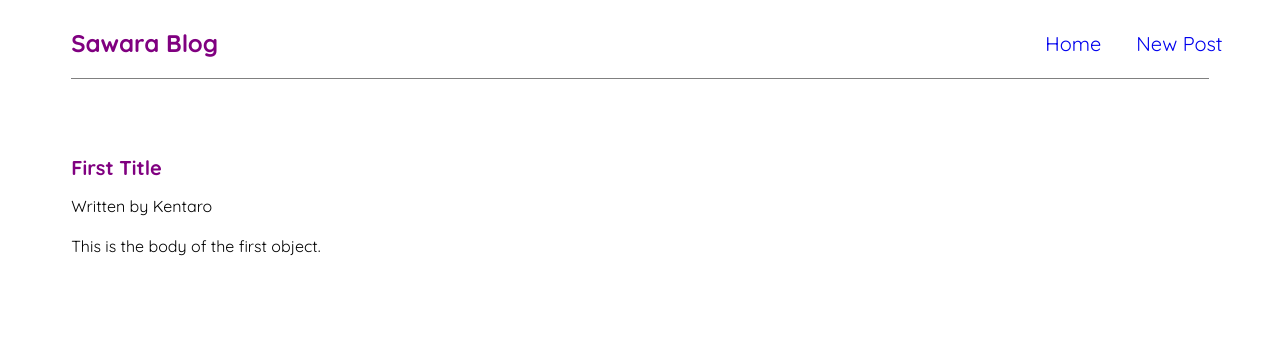
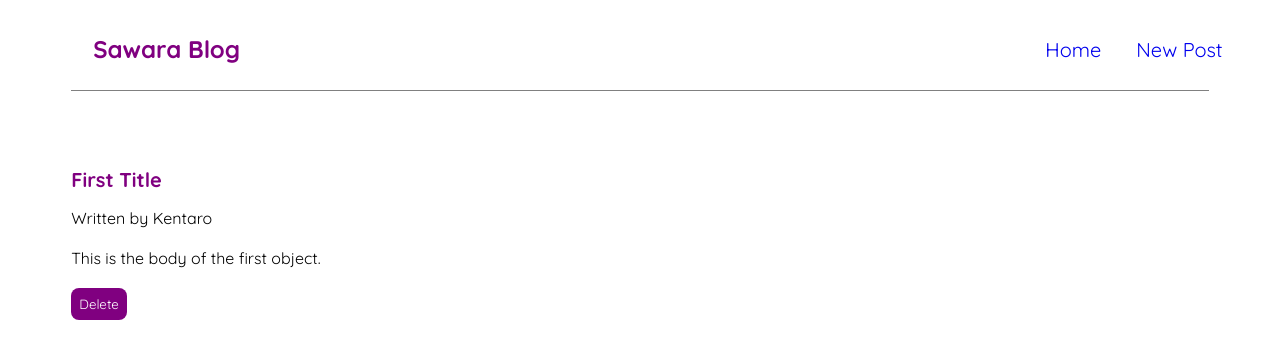
Before and after one commit to KentoBaguetti/React-Blog-App, a React (Create React App) app: page /blogs/1 in a window 1280 px wide. Shown: the top 358 px of the page. Built offline with nearby package versions, Linux system fonts and the light colour scheme; data requests are answered from the project's data file; a web font is replaced by a local one.

Commit message:
Add 404 page

```diff
--- a/data/db.json
+++ b/data/db.json
@@ -1,31 +1,31 @@
 {
   "blogs": [
     {
-      "id": 1,
+      "id": "1",
       "title": "First Title",
       "author": "Kentaro",
       "body": "This is the body of the first object."
     },
     {
-      "id": 2,
+      "id": "2",
       "title": "Second Title",
       "author": "Hyogara",
       "body": "This is the body of the second object."
     },
     {
-      "id": 3,
+      "id": "3",
       "title": "Third Title",
       "author": "Kentaro",
       "body": "This is the body of the third object."
     },
     {
-      "id": 4,
+      "id": "4",
       "title": "Fourth Title",
       "author": "Chocochan",
       "body": "This is the body of the fourth object."
     },
     {
-      "id": 5,
+      "id": "5",
       "title": "Fifth Title",
       "author": "Kentaro",
       "body": "This is the body of the fifth object."
--- a/src/App.js
+++ b/src/App.js
@@ -2,6 +2,7 @@ import Navbar from "./Navbar.js";
 import Home from "./Home.js";
 import Create from "./Create.js";
 import BlogDetails from "./BlogDetails.js";
+import NotFound from "./NotFound.js";
 import { BrowserRouter as Router, Route, Routes } from "react-router-dom";
 
 function App() {
@@ -14,6 +15,7 @@ function App() {
             <Route path="/" element={<Home />} />
             <Route path="/create" element={<Create />} />
             <Route path="/blogs/:id" element={<BlogDetails />} />
+            <Route path="*" element={<NotFound />} />
           </Routes>
         </div>
       </div>
--- a/src/BlogDetails.js
+++ b/src/BlogDetails.js
@@ -1,5 +1,6 @@
-import { useParams } from "react-router-dom";
+import { useParams, useNavigate } from "react-router-dom";
 import useFetch from "./useFetch";
+import axios from "axios";
 
 const BlogDetails = () => {
   const { id } = useParams();
@@ -8,6 +9,14 @@ const BlogDetails = () => {
     isPending,
     error,
   } = useFetch(`http://localhost:8000/blogs/${id}`);
+
+  const navigate = useNavigate();
+
+  const handleClick = () => {
+    axios.delete(`http://localhost:8000/blogs/${id}`).then(() => {
+      navigate("/");
+    });
+  };
 
   return (
     <div className="blog-details">
@@ -18,6 +27,9 @@ const BlogDetails = () => {
           <h2>{blog.title}</h2>
           <p>Written by {blog.author}</p>
           <div>{blog.body}</div>
+          <button onClick={handleClick} type="button">
+            Delete
+          </button>
         </article>
       )}
     </div>
--- a/src/Create.js
+++ b/src/Create.js
@@ -1,11 +1,13 @@
 import { useState } from "react";
 import axios from "axios";
+import { useNavigate } from "react-router-dom";
 
 const Create = () => {
   const [title, setTitle] = useState("");
   const [body, setBody] = useState("");
   const [author, setAuthor] = useState("");
   const [isPending, setIsPending] = useState(false);
+  const navigate = useNavigate();
 
   const handleSubmit = (e) => {
     e.preventDefault();
@@ -16,6 +18,7 @@ const Create = () => {
     axios.post("http://localhost:8000/blogs", blog).then(() => {
       alert("New blog added");
       setIsPending(false);
+      navigate("/");
     });
   };
 
--- /dev/null
+++ b/src/NotFound.js
@@ -0,0 +1,13 @@
+import { Link } from "react-router-dom";
+
+const NotFound = () => {
+  return (
+    <div className="not-found">
+      <h2>404 Error</h2>
+      <p>That page cannot be found</p>
+      <Link to="/">Back to the Homepage...</Link>
+    </div>
+  );
+};
+
+export default NotFound;
--- a/src/index.css
+++ b/src/index.css
@@ -69,6 +69,15 @@
   margin: 20px 0;
 }
 
+.blog-details button {
+  background: purple;
+  color: white;
+  border: 0;
+  padding: 8px;
+  border-radius: 8px;
+  cursor: pointer;
+}
+
 .create {
   max-width: 400px;
   margin: 0 auto;
--- a/src/navbar.js
+++ b/src/navbar.js
@@ -3,7 +3,9 @@ import { Link } from "react-router-dom";
 const Navbar = () => {
   return (
     <nav className="navbar">
-      <h1>Sawara Blog</h1>
+      <Link to="/">
+        <h1>Sawara Blog</h1>
+      </Link>
       <div className="links">
         <Link to="/">Home</Link>
         <Link to="/create">New Post</Link>
```
